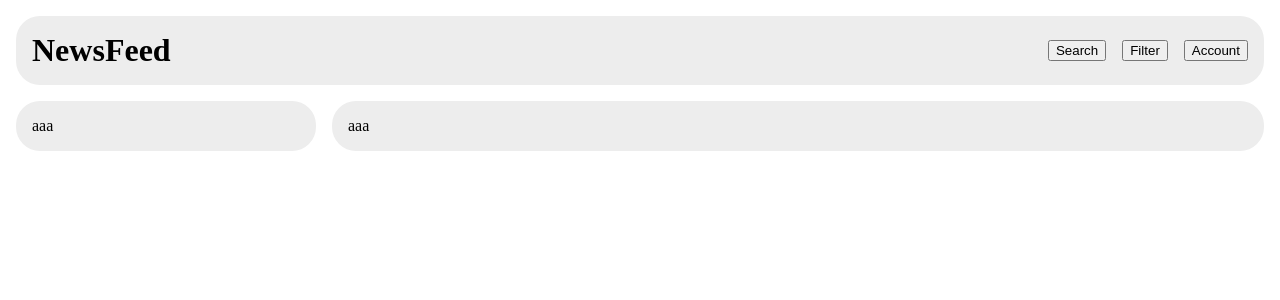
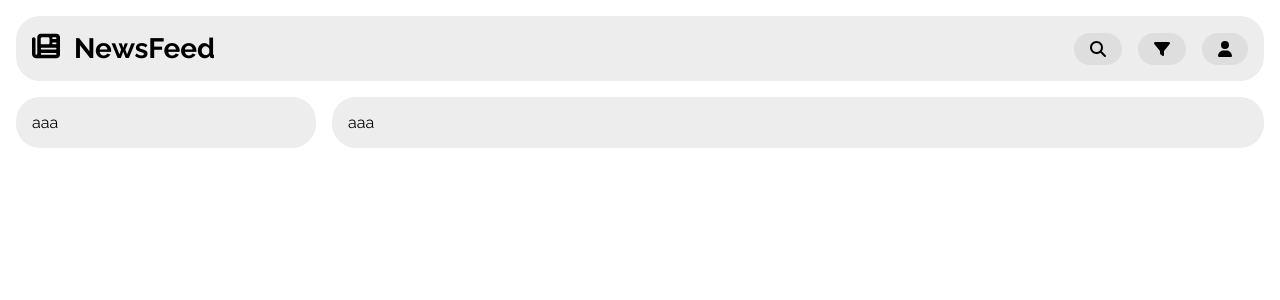
Before and after one commit to wpwwhimself/newsfeed, a React (Create React App) app in the folder frontend/: page / in a window 1280 px wide. Shown: the top 300 px of the page. Built offline with nearby package versions, Linux system fonts and the light colour scheme.

Commit message:
💄 functional buttons and popups

```diff
--- a/frontend/package.json
+++ b/frontend/package.json
@@ -3,6 +3,9 @@
   "version": "0.1.0",
   "private": true,
   "dependencies": {
+    "@fortawesome/fontawesome-svg-core": "^6.5.1",
+    "@fortawesome/free-solid-svg-icons": "^6.5.1",
+    "@fortawesome/react-fontawesome": "^0.2.0",
     "@testing-library/jest-dom": "^5.17.0",
     "@testing-library/react": "^13.4.0",
     "@testing-library/user-event": "^13.5.0",
--- a/frontend/src/App.css
+++ b/frontend/src/App.css
@@ -1,5 +1,16 @@
+@import url('https://fonts.googleapis.com/css2?family=Raleway:ital,wght@0,100..900;1,100..900&display=swap');
+
 :root {
-  --accent-color: 39, 100%, 50%;
+  --acc: 39, 100%, 50%;
+}
+* {
+  transition-duration: 0.2s;
+}
+
+@media (prefers-reduced-motion) {
+  * {
+    transition: none;
+  }
 }
 
 @media (prefers-color-scheme: dark){
@@ -23,7 +34,7 @@
   background-color: hsl(var(--bg1));
   color: hsl(var(--fg));
   min-height: calc(100vh - 2em);
-  font-family: "Ubuntu";
+  font-family: "Raleway", sans-serif;
   padding: 1em;
 }
 
--- a/frontend/src/App.tsx
+++ b/frontend/src/App.tsx
@@ -1,13 +1,63 @@
-import React from 'react';
+import { createContext, useState } from 'react';
 import './App.css';
 import { TopHeader } from './components/TopHeader';
 import { ArticleList } from './components/ArticleList';
 import { Pill } from './components/Pill';
+import { PopUp } from './components/PopUp';
+import { Button } from './components/Button';
+import { PopUpProps, PopUpSwitchProps } from './types';
+import { FontAwesomeIcon } from '@fortawesome/react-fontawesome';
+import { faFilter, faNewspaper, faSearch, faUser } from '@fortawesome/free-solid-svg-icons';
+
+export const PopUpContext = createContext({} as PopUpProps)
+export const PopUpSwitchContext = createContext({ popUpVisible: false, setPopUpVisible: (x: boolean) => {}} as PopUpSwitchProps)
 
 function App() {
+  const [popUpContent, setPopUpContent] = useState({} as PopUpProps)
+  const [popUpVisible, setPopUpVisible] = useState(false)
+
+  const openSearchPopUp = () => {
+    setPopUpContent({
+      title: "Search by keyword",
+      content: "aaa",
+      icon: <FontAwesomeIcon icon={faSearch} />,
+    })
+    setPopUpVisible(true)
+  }
+
+  const openFilterPopUp = () => {
+    setPopUpContent({
+      title: "Filter articles",
+      content: "aaa",
+      icon: <FontAwesomeIcon icon={faFilter} />,
+    })
+    setPopUpVisible(true)
+  }
+
+  const openUserPopUp = () => {
+    setPopUpContent({
+      title: "User preferences",
+      content: "aaa",
+      icon: <FontAwesomeIcon icon={faUser} />,
+    })
+    setPopUpVisible(true)
+  }
+
   return (
+    <PopUpContext.Provider value={popUpContent}>
+    <PopUpSwitchContext.Provider value={{ popUpVisible, setPopUpVisible }}>
+
     <div className="App flex-down">
-      <TopHeader label="NewsFeed" />
+      <TopHeader
+        level={1}
+        label="NewsFeed"
+        buttons={<>
+          <Button icon={<FontAwesomeIcon icon={faSearch} />} onClick={openSearchPopUp}/>
+          <Button icon={<FontAwesomeIcon icon={faFilter} />} onClick={openFilterPopUp}/>
+          <Button icon={<FontAwesomeIcon icon={faUser} />} onClick={openUserPopUp}/>
+        </>}
+        icon={<FontAwesomeIcon icon={faNewspaper} />}
+      />
       <div className="main-wrapper">
         <div className="sidebar flex-down">
           <Pill>aaa</Pill>
@@ -16,7 +66,11 @@ function App() {
           <ArticleList />
         </div>
       </div>
+      <PopUp />
     </div>
+
+    </PopUpSwitchContext.Provider>
+    </PopUpContext.Provider>
   );
 }
 
--- a/frontend/src/components/Button/index.tsx
+++ b/frontend/src/components/Button/index.tsx
@@ -1,11 +1,14 @@
+import "./style.css"
+
 interface Props {
-  icon?: string,
+  icon?: JSX.Element,
   label?: string,
   onClick: () => any;
 }
 
 export const Button = ({icon, label, onClick}: Props) => {
-  return <button>
+  return <div className="button flex-right center" onClick={onClick}>
+    {icon}
     {label}
-  </button>
+  </div>
 }
--- /dev/null
+++ b/frontend/src/components/Button/style.css
@@ -0,0 +1,11 @@
+.button {
+  background-color: hsl(var(--bg3));
+  padding: 0.5em 1em;
+  border-radius: 1em;
+  gap: 0.5em;
+  user-select: none;
+}
+
+.button:hover {
+  background-color: hsl(var(--acc));
+}
--- /dev/null
+++ b/frontend/src/components/PopUp/index.tsx
@@ -0,0 +1,32 @@
+import { useContext } from "react"
+import { Button } from "../Button"
+import { Pill } from "../Pill"
+import "./style.css"
+import { PopUpContext, PopUpSwitchContext } from "../../App"
+import { TopHeader } from "../TopHeader"
+import { FontAwesomeIcon } from "@fortawesome/react-fontawesome"
+import { faXmark } from "@fortawesome/free-solid-svg-icons"
+
+export const PopUp = () => {
+  const popUp = useContext(PopUpContext)
+  const {popUpVisible, setPopUpVisible} = useContext(PopUpSwitchContext)
+
+  const closePopUp = () => {
+    setPopUpVisible(false)
+  }
+
+  if (!popUpVisible) return <></>
+
+  return <div className="pop-up-rear">
+    <Pill>
+      <div className="pop-up-inner flex-down">
+        <TopHeader
+          level={2}
+          label={popUp.title}
+          buttons={<Button icon={<FontAwesomeIcon icon={faXmark} />} onClick={closePopUp} />}
+          icon={popUp.icon}
+        />
+      </div>
+    </Pill>
+  </div>
+}
--- /dev/null
+++ b/frontend/src/components/PopUp/style.css
@@ -0,0 +1,8 @@
+.pop-up-rear {
+  position: fixed;
+  top: 0; left: 0; right: 0; bottom: 0;
+  backdrop-filter: blur(0.75em);
+  display: flex;
+  justify-content: center;
+  align-items: center;
+}
--- a/frontend/src/components/TopHeader/index.tsx
+++ b/frontend/src/components/TopHeader/index.tsx
@@ -1,19 +1,27 @@
-import { Button } from "../Button"
+import { ReactElement } from "react"
 import { Pill } from "../Pill"
 import "./style.css"
 
 interface Props {
-  label: string,
+  level: 1 | 2 | 3,
+  label?: string,
+  buttons?: ReactElement,
+  icon?: JSX.Element,
 }
 
-export const TopHeader = ({label}: Props) => {
+export const TopHeader = ({level, label, buttons, icon}: Props) => {
+  const max_font_size = 28
+  const font_scale_factor = 6
+
   return <Pill>
-    <div className="flex-right stretch">
-      <h1 className="top-header">{label}</h1>
+    <div className="top-header flex-right">
+      <span className="title flex-right" style={{ fontSize: max_font_size - font_scale_factor * (level - 1) }}>
+        {icon}
+        <span>{label}</span>
+      </span>
+
       <div className="buttons flex-right center">
-        <Button label="Search" onClick={() => {}}/>
-        <Button label="Filter" onClick={() => {}}/>
-        <Button label="Account" onClick={() => {}}/>
+        {buttons}
       </div>
     </div>
   </Pill>
--- a/frontend/src/components/TopHeader/style.css
+++ b/frontend/src/components/TopHeader/style.css
@@ -1,3 +1,11 @@
 .top-header{
   margin: 0;
+  align-items: center;
+  justify-content: space-between;
+  flex-wrap: wrap;
+
+  & .title {
+    gap: 0.5em;
+    font-weight: bold;
+  }
 }
```
Also changed, not shown: frontend/src/types.d.ts (added, +12 -0 lines), 1 other file (tests, documents, lock files or other folders).
